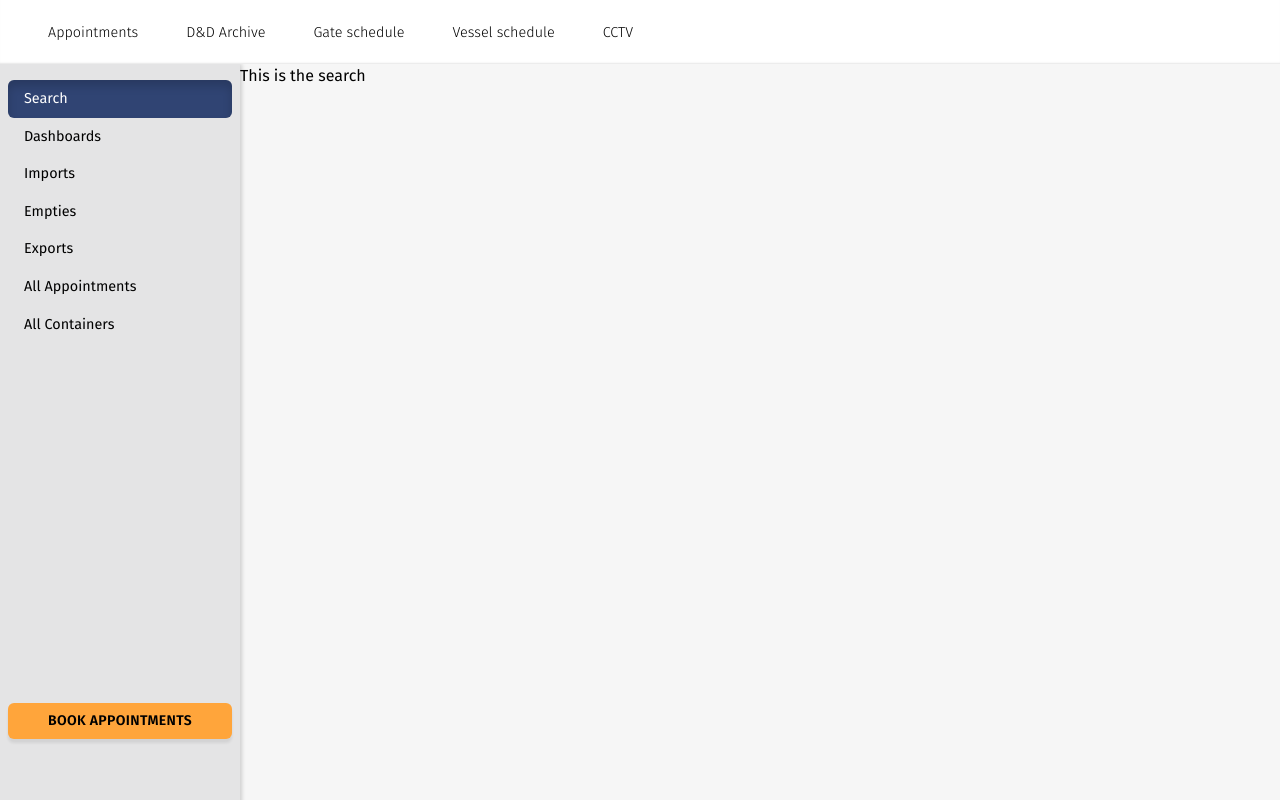
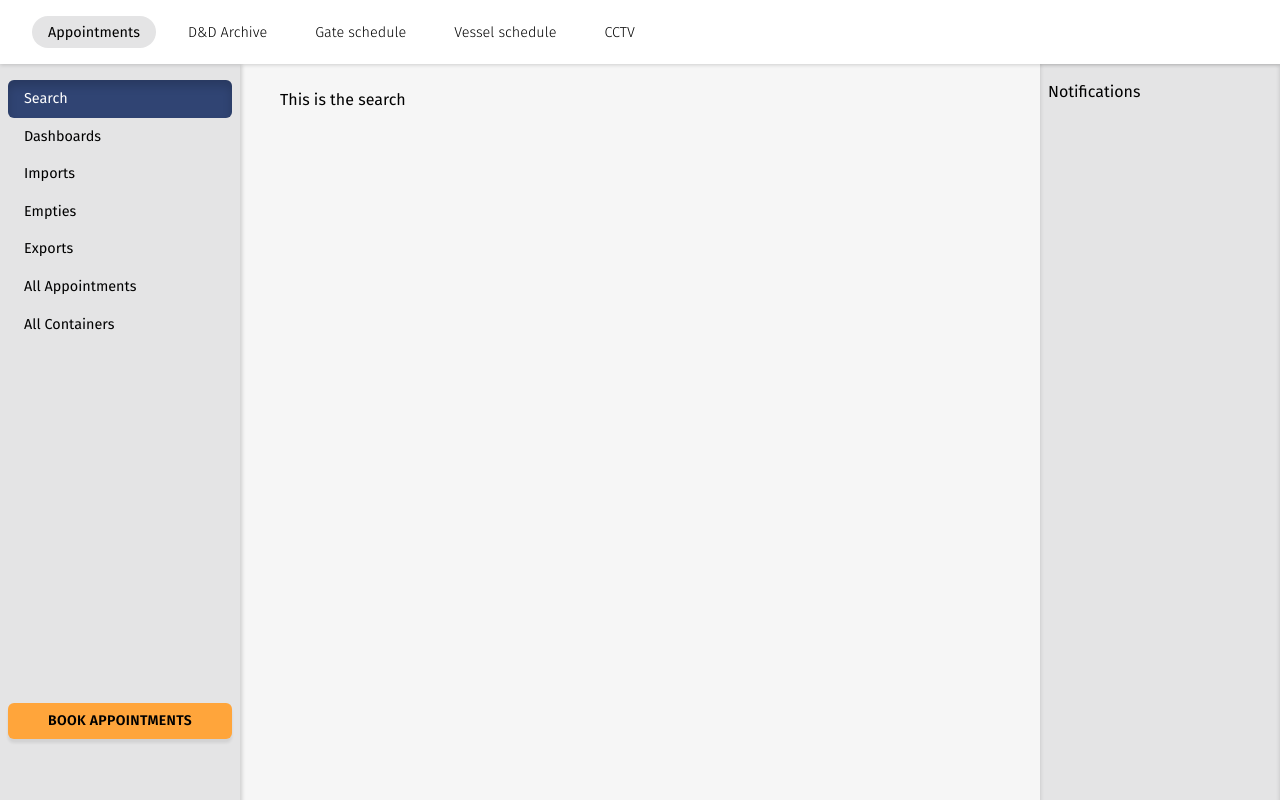
Before and after one commit to PierreParienteDimitrov/bc-drafts, a Next.js app: page /appointments/search in a window 1280 px wide. Shown: the top 800 px of the page. Built offline with nearby package versions, Linux system fonts and the light colour scheme.

Commit message:
added notifications right sidebar

```diff
--- /dev/null
+++ b/components/Notifications/index.js
@@ -0,0 +1,9 @@
+const Notifications = () => {
+	return (
+		<div className='fixed w-60 top-16 right-0 bg-gray-200 h-full shadow-notifications z-10 px-2 py-4'>
+			<p>Notifications</p>
+		</div>
+	);
+};
+
+export default Notifications;
--- a/components/SideNav/index.js
+++ b/components/SideNav/index.js
@@ -6,7 +6,7 @@ const SideNav = () => {
 	const router = useRouter();
 
 	return (
-		<div className='fixed w-60 top-16 flex flex-col space-y-80 bg-gray-200 h-full shadow-sideNav z-10 px-2 py-4'>
+		<div className='fixed w-60 left-0 top-16 flex flex-col space-y-80 bg-gray-200 h-full shadow-sideNav z-10 px-2 py-4'>
 			<ul className='mb-10'>
 				{appointmentsNav.map((el, index) => {
 					return (
--- a/components/layouts/SidebarLayout/index.js
+++ b/components/layouts/SidebarLayout/index.js
@@ -1,11 +1,13 @@
 import SideNav from '../../SideNav';
+import Notifications from '../../Notifications';
 import styles from './SidebarLayout.module.css';
 
 const SidebarLayout = ({ children }) => {
 	return (
 		<div className={styles.main}>
 			<SideNav />
-			<div className='relative top-16 left-60'>{children}</div>
+			<div className='relative top-16 left-60 px-10 py-6'>{children}</div>
+			<Notifications />
 		</div>
 	);
 };
--- a/components/layouts/TopNav/index.js
+++ b/components/layouts/TopNav/index.js
@@ -6,7 +6,7 @@ const TopNav = () => {
 	const router = useRouter();
 
 	return (
-		<div className='fixed top-0 left-0 w-full h-16 px-8 flex items-center bg-white shadow-inner z-200'>
+		<div className='fixed top-0 left-0 w-full h-16 px-8 flex items-center bg-white shadow-topNav z-200'>
 			<ul className='flex'>
 				{topNavLinks.map((el, index) => {
 					return (
--- a/tailwind.config.js
+++ b/tailwind.config.js
@@ -54,8 +54,10 @@ module.exports = {
 			inner: 'inset 0px -2px 2px -1px rgba(0, 0, 0, 0.10)',
 			none: 'none',
 			sideNav: '2px 0px 4px rgba(0, 0, 0, 0.16)',
+			topNav: '0px 1px 4px rgba(0, 0, 0, 0.16)',
 			sideBtn: 'inset 0px 6px 10px rgba(0, 0, 0, 0.16);',
 			ctaBtn: '0px 4px 3px rgba(0, 0, 0, 0.08)',
+			notifications: 'inset 0px 0px 4px rgba(0, 0, 0, 0.16)',
 		},
 		extend: {},
 	},
--- a/utils/nav/topNavLinks.js
+++ b/utils/nav/topNavLinks.js
@@ -1,6 +1,6 @@
 export const topNavLinks = [
 	{
-		href: '/appointments',
+		href: '/appointments/search',
 		title: 'Appointments',
 	},
 	{
```
